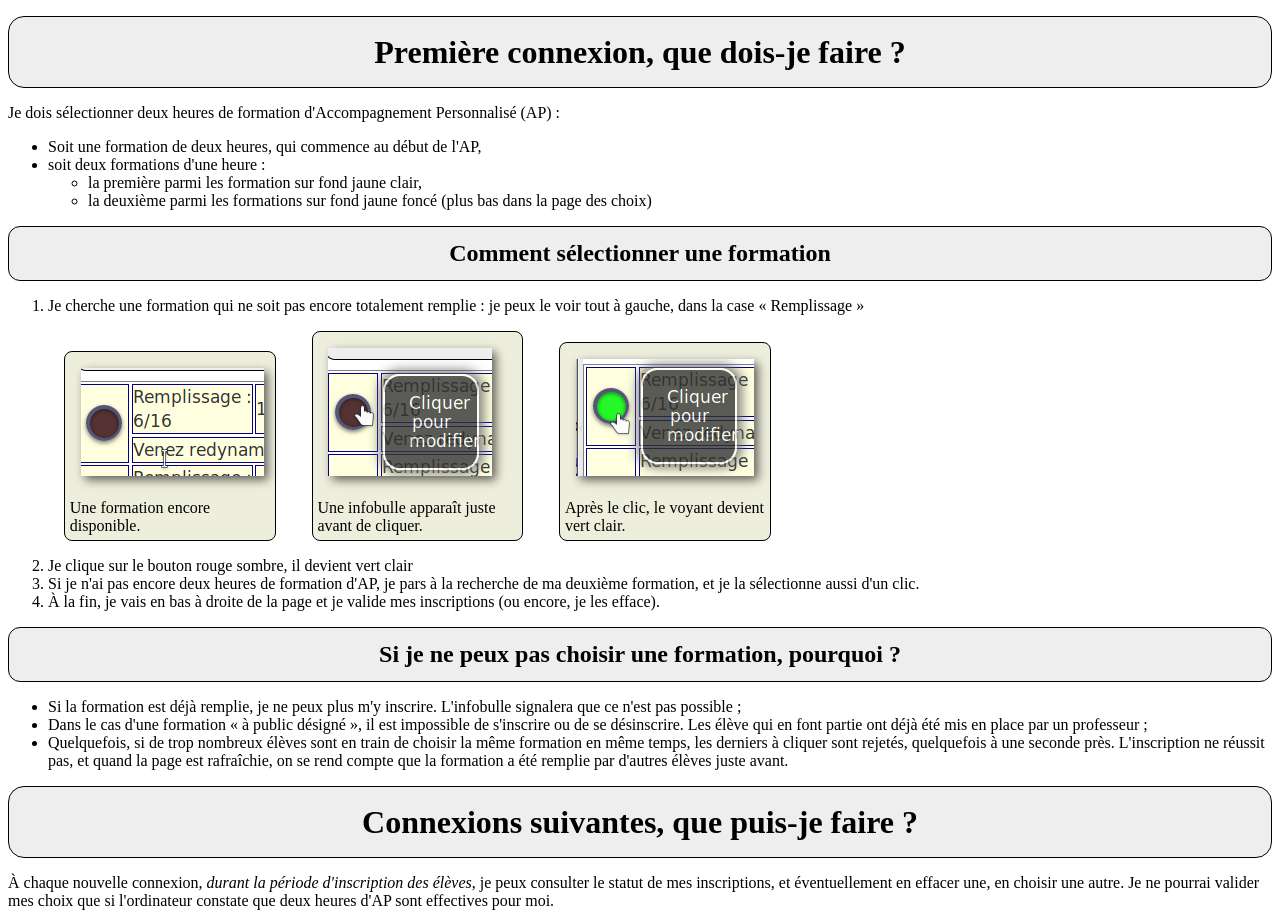
After one commit to georgesk/aperho, a Django app: page /static/votes/html/aide-eleve.html in a window 1280 px wide. The commit adds this page. Run offline with Django 3.2, Linux system fonts and the light colour scheme; some libraries are stand-ins or nearby versions.

Commit message:
écrit de l'aide

```diff
--- a/votes/static/votes/css/stylevotes.css
+++ b/votes/static/votes/css/stylevotes.css
@@ -327,3 +327,22 @@ ul.errorlist li{
 .ui-datepicker {
     z-index: 1001 !important;
 }
+
+div.aideIcon {
+    display: inline-block;
+    border: 1px solid black;
+    border-radius: 0.5em;
+    padding: 0.3em;
+    margin:1em;
+    width: 200px;
+    background: #eeeedd;
+}
+
+div.aideEleves {
+    border: 5px red dotted;
+    border-radius: 1em;
+    padding: 0.5em 2em;
+    margin: 1em auto;
+    width: 80%;
+    bacground: lightyellow;
+}
--- /dev/null
+++ b/votes/static/votes/html/aide-eleve.html
@@ -0,0 +1,56 @@
+<!DOCTYPE html>
+<html xmlns="http://www.w3.org/1999/xhtml">
+  <head>
+    <title>Aperho ..:: Aide Élèves ::..</title>
+    <meta http-equiv="Content-Type" content="text/html; charset=utf-8" />
+    <link rel="icon" type="image/icon" href="/static/votes/ico/aperho.ico"/>
+    <link rel="stylesheet" href="/static/votes/css/stylevotes.css" type="text/css"/>
+    <link rel="stylesheet" href="/static/votes/js/jquery-ui/css/smoothness/jquery-ui.css" type="text/css"/>
+    <script type="text/javascript" src="/static/votes/js/jquery/jquery.js">
+    </script>
+    <script type="text/javascript" src="/static/votes/js/jquery-ui/jquery-ui.js">
+    </script>
+  </head>
+  <body>
+    <h1>Première connexion, que dois-je faire ?</h1>
+    Je dois sélectionner deux heures de formation d'Accompagnement Personnalisé
+    (AP) :
+    <ul>
+      <li>Soit une formation de deux heures, qui commence au début de l'AP,</li>
+      <li>soit deux formations d'une heure :
+	<ul>
+	  <li>la première parmi les formation sur fond jaune clair,</li>
+	  <li>la deuxième parmi les formations sur fond jaune foncé (plus bas dans la page des choix)</li>
+	</ul>
+    </ul>
+    <h2>Comment sélectionner une formation</h2>
+    <ol>
+      <li>Je cherche une formation qui ne soit pas encore totalement remplie :
+	je peux le voir tout à gauche, dans la case « Remplissage »<br/>
+	<div class="aideIcon">
+	  <img alt="une formation déjà remplie" src="/static/votes/img/ouverte.png"/><br/>
+	  Une formation encore disponible.
+	</div>
+	<div class="aideIcon">
+	  <img alt="survol par la souris" src="/static/votes/img/ouverte-survol.png"/><br/>
+	  Une infobulle apparaît juste avant de cliquer.
+	</div>
+	<div class="aideIcon">
+	  <img alt="survol par la souris" src="/static/votes/img/ouverte-cliquee.png"/><br/>
+	  Après le clic, le voyant devient vert clair.
+	</div>
+      <li>Je clique sur le bouton rouge sombre, il devient vert clair</li>
+      <li>Si je n'ai pas encore deux heures de formation d'AP, je pars à la recherche de ma deuxième formation, et je la sélectionne aussi d'un clic.</li>
+      <li>À la fin, je vais en bas à droite de la page et je valide mes inscriptions (ou encore, je les efface).</li>
+    </ol>
+    <h2>Si je ne peux pas choisir une formation, pourquoi ?</h2>
+    <ul>
+      <li>Si la formation est déjà remplie, je ne peux plus m'y inscrire. L'infobulle signalera que ce n'est pas possible ;</li>
+      <li>Dans le cas d'une formation « à public désigné », il est impossible de s'inscrire ou de se désinscrire. Les élève qui en font partie ont déjà été mis en place par un professeur ;</li>
+      <li>Quelquefois, si de trop nombreux élèves sont en train de choisir la
+	même formation en même temps, les derniers à cliquer sont rejetés, quelquefois à une seconde près. L'inscription ne réussit pas, et quand la page est rafraîchie, on se rend compte que la formation a été remplie par d'autres élèves juste avant.</li>
+    </ul>
+    <h1>Connexions suivantes, que puis-je faire ?</h1>
+    À chaque nouvelle connexion, <i>durant la période d'inscription des élèves</i>, je peux consulter le statut de mes inscriptions, et éventuellement en effacer une, en choisir une autre. Je ne pourrai valider mes choix que si l'ordinateur constate que deux heures d'AP sont effectives pour moi.
+  </body>
+</html>
--- a/votes/templates/base1.html
+++ b/votes/templates/base1.html
@@ -30,7 +30,11 @@
         </a>
         <nav class="navigation">
           <ul>
-            <li class="active" ><a href="http://www.lyceejeanbart.fr" target="jblycee">Le site du lycée</a></li>
+	    {% ifequal estprof "profAP" %}
+            <li class="active" ><a href="/static/votes/html/aide-prof.html" target="aide">Aide, mode d'emploi</a></li>
+	    {% else %}
+	    <li class="active" ><a href="/static/votes/html/aide-eleve.html" target="aide">Aide, mode d'emploi</a></li>
+	    {% endifequal %}
             <li class="sub-menu"><a href="#">Mes actions</a>
 	      {% block mesactions %}
               <ul>
```
Also changed, not shown: votes/static/votes/html/aide-prof.html (added, +140 -0 lines), votes/static/votes/img/cours.png (added), votes/static/votes/img/editer-cours0.png (added), votes/static/votes/img/editer-cours1.png (added), votes/static/votes/img/enroler.png (added), votes/static/votes/img/menu-prof.png (added), votes/static/votes/img/ouverte-cliquee.png (added), votes/static/votes/img/ouverte-survol.png (added), votes/static/votes/img/ouverte.png (added).
